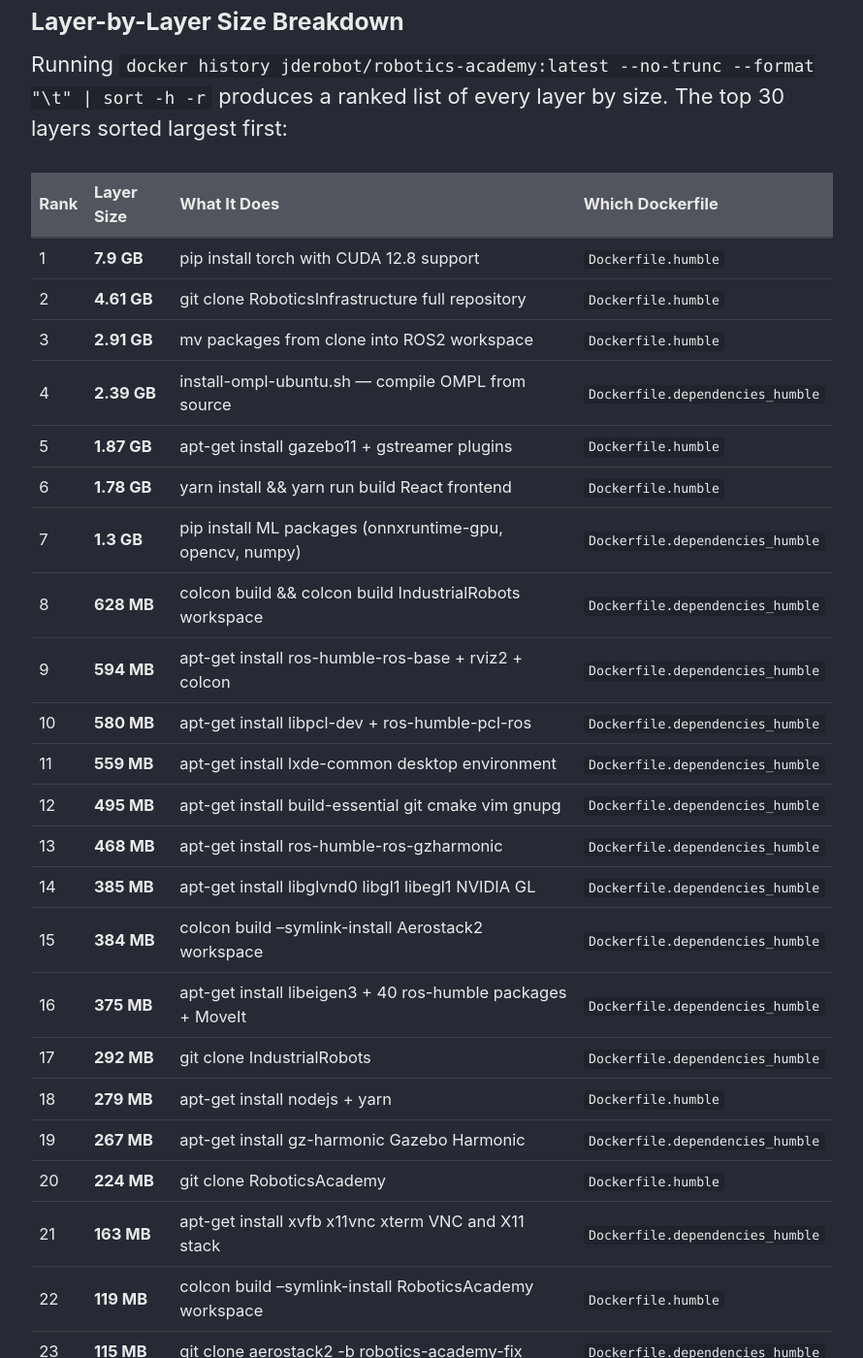
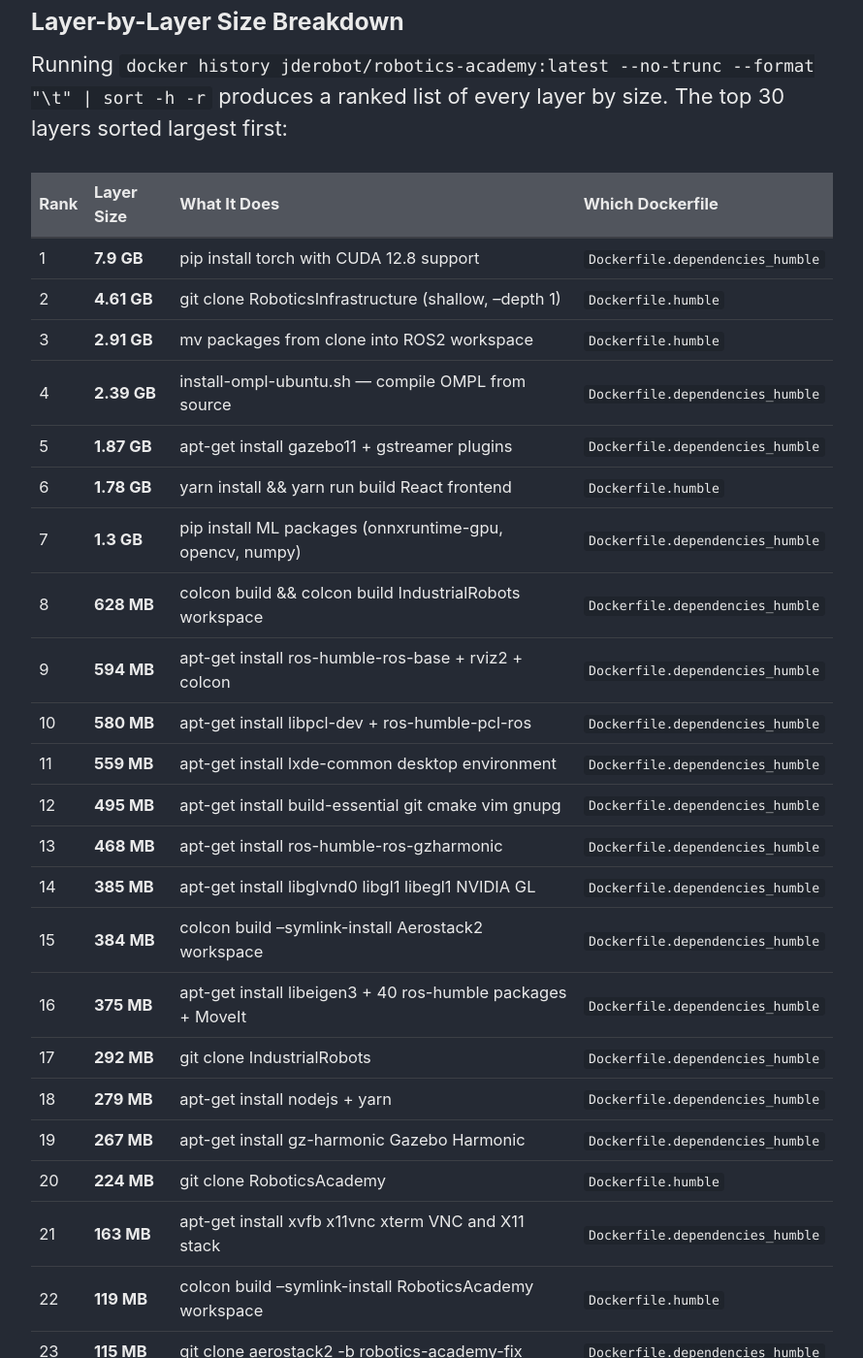
Before and after one commit to TheRoboticsClub/gsoc2026-Kartik_Jangid, a Jekyll site: the page built from docs/_posts/2026-05-19-community-bonding-weeks-1-and-2.md, in a window 1280 px wide and 1400 px high, scrolled down 5273 px. Shown: the whole window at 97% size, without its empty margins (290-1180 px from the left). Built offline with Jekyll 4.4.1, drawn with Linux system fonts in a browser that asks for light colours; cached includes are drawn as plain includes; some of the changed text lies outside the part shown.

Commit message:
fix: correct 6 factual errors in layer table and cache purge count
- Cache purge count: 13 → 12
- Rank 1 torch layer: Dockerfile.humble → Dockerfile.dependencies_humble
- Rank 2 clone description: 'full repository' → 'shallow, --depth 1'
- Rank 5 gazebo11 layer: Dockerfile.humble → Dockerfile.dependencies_humble
- Rank 18 nodejs+yarn layer: Dockerfile.humble → Dockerfile.dependencies_humble
- Rank 26 postgresql-18 layer: Dockerfile.humble → Dockerfile.dependencies_humble

```diff
--- a/docs/_posts/2026-05-19-community-bonding-weeks-1-and-2.md
+++ b/docs/_posts/2026-05-19-community-bonding-weeks-1-and-2.md
@@ -90,11 +90,11 @@
 
 | Rank | Layer Size | What It Does | Which Dockerfile |
 |---|---|---|---|
-| 1 | **7.9 GB** | pip install torch with CUDA 12.8 support | `Dockerfile.humble` |
-| 2 | **4.61 GB** | git clone RoboticsInfrastructure full repository | `Dockerfile.humble` |
+| 1 | **7.9 GB** | pip install torch with CUDA 12.8 support | `Dockerfile.dependencies_humble` |
+| 2 | **4.61 GB** | git clone RoboticsInfrastructure (shallow, --depth 1) | `Dockerfile.humble` |
 | 3 | **2.91 GB** | mv packages from clone into ROS2 workspace | `Dockerfile.humble` |
 | 4 | **2.39 GB** | install-ompl-ubuntu.sh — compile OMPL from source | `Dockerfile.dependencies_humble` |
-| 5 | **1.87 GB** | apt-get install gazebo11 + gstreamer plugins | `Dockerfile.humble` |
+| 5 | **1.87 GB** | apt-get install gazebo11 + gstreamer plugins | `Dockerfile.dependencies_humble` |
 | 6 | **1.78 GB** | yarn install && yarn run build React frontend | `Dockerfile.humble` |
 | 7 | **1.3 GB** | pip install ML packages (onnxruntime-gpu, opencv, numpy) | `Dockerfile.dependencies_humble` |
 | 8 | **628 MB** | colcon build && colcon build IndustrialRobots workspace | `Dockerfile.dependencies_humble` |
@@ -107,7 +107,7 @@
 | 15 | **384 MB** | colcon build --symlink-install Aerostack2 workspace | `Dockerfile.dependencies_humble` |
 | 16 | **375 MB** | apt-get install libeigen3 + 40 ros-humble packages + MoveIt | `Dockerfile.dependencies_humble` |
 | 17 | **292 MB** | git clone IndustrialRobots | `Dockerfile.dependencies_humble` |
-| 18 | **279 MB** | apt-get install nodejs + yarn | `Dockerfile.humble` |
+| 18 | **279 MB** | apt-get install nodejs + yarn | `Dockerfile.dependencies_humble` |
 | 19 | **267 MB** | apt-get install gz-harmonic Gazebo Harmonic | `Dockerfile.dependencies_humble` |
 | 20 | **224 MB** | git clone RoboticsAcademy | `Dockerfile.humble` |
 | 21 | **163 MB** | apt-get install xvfb x11vnc xterm VNC and X11 stack | `Dockerfile.dependencies_humble` |
@@ -115,7 +115,7 @@
 | 23 | **115 MB** | git clone aerostack2 -b robotics-academy-fix | `Dockerfile.dependencies_humble` |
 | 24 | **105 MB** | add-apt-repository ppa:openrobotics/gazebo11-gz-cli | `Dockerfile.dependencies_humble` |
 | 25 | **94.5 MB** | Install VirtualGL and TurboVNC | `Dockerfile.dependencies_humble` |
-| 26 | **79 MB** | apt-get install postgresql-18 | `Dockerfile.humble` |
+| 26 | **79 MB** | apt-get install postgresql-18 | `Dockerfile.dependencies_humble` |
 | 27 | **77.8 MB** | Base Ubuntu 22.04 layer | base image |
 | 28 | **69.9 MB** | apt-get install tmux ros-dev-tools python3-pip | `Dockerfile.dependencies_humble` |
 | 29 | **64.1 MB** | pip install --upgrade pip wheel setuptools selenium | `Dockerfile.dependencies_humble` |
```
Also changed, not shown: other parts of docs/_posts/2026-05-19-community-bonding-weeks-1-and-2.md (+1 -1 lines).
